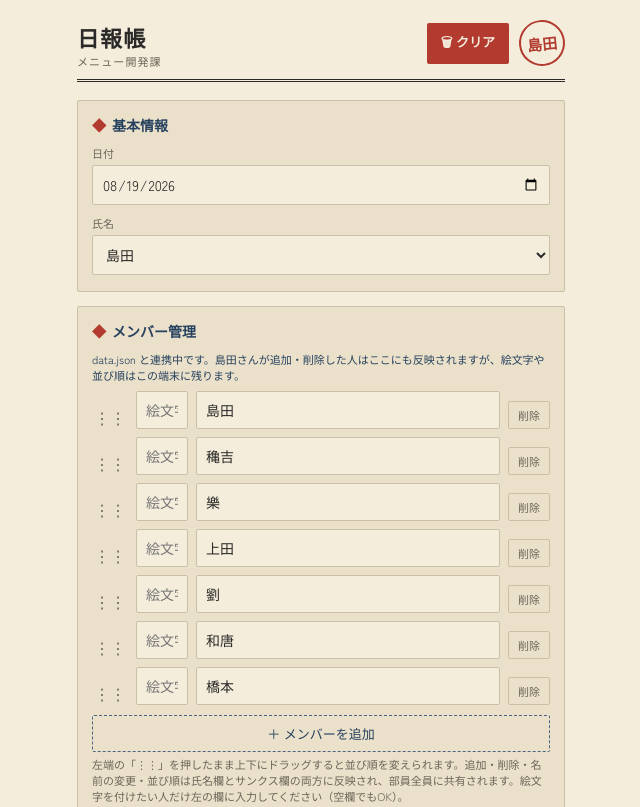
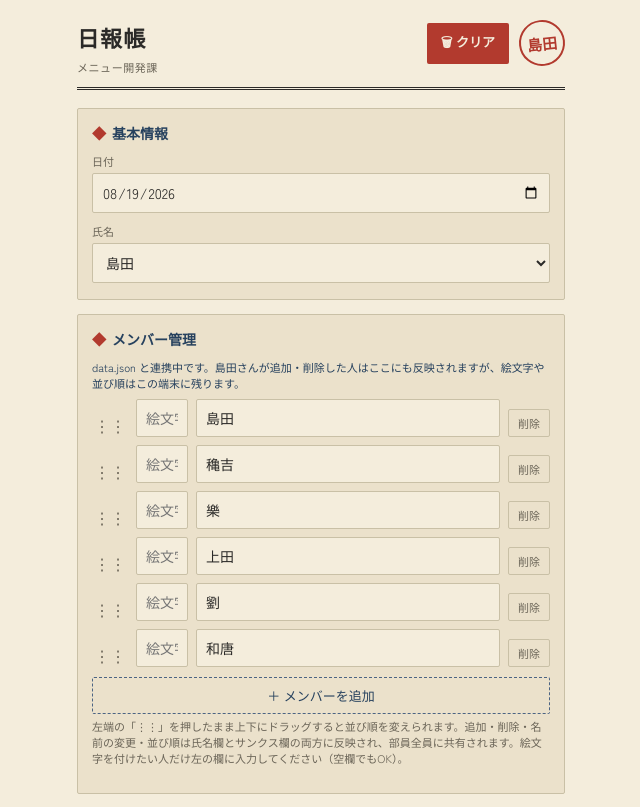
Before and after one commit to yukishimadaduong/nippou-app, a plain HTML site: page index.html in a window 1280 px wide. Shown: the top 807 px of the page, without its empty margins (319-959 px from the left). Drawn offline with nearby package versions, Linux system fonts and the light colour scheme.

Commit message:
Add files via upload

```diff
--- a/data.json
+++ b/data.json
@@ -5,11 +5,16 @@
     { "emoji": "", "name": "樂" },
     { "emoji": "", "name": "上田" },
     { "emoji": "", "name": "劉" },
-    { "emoji": "", "name": "和唐" },
-     { "emoji": "", "name": "橋本" }
+    { "emoji": "", "name": "和唐" }
+  ],
+  "departments": [
+    "メニュー開発課",
+    "販促企画課",
+    "海外開発室",
+    "商品企画開発部"
   ],
   "goalsMap": {
     "2026-08": "・秋冬グランドに向けての準備\n・次回フェア準備\n・新体制の安定運営",
-    "2026-09": "・テスト♡\n・テスト2\n・テスト3"
+    "2026-09": ""
   }
 }
--- a/index.html
+++ b/index.html
@@ -24,6 +24,8 @@
   .masthead{display:flex;align-items:baseline;justify-content:space-between;border-bottom:3px double var(--ink);padding-bottom:10px;margin-bottom:18px;}
   .masthead h1{font-family:'Shippori Mincho',serif;font-weight:700;font-size:22px;margin:0;letter-spacing:.05em;}
   .masthead .sub{font-size:11px;color:var(--ink-soft);letter-spacing:.1em;}
+  .dept-select{font-size:11px;color:var(--ink-soft);letter-spacing:.05em;background:none;border:none;padding:2px 0;font-family:inherit;-webkit-appearance:none;appearance:none;}
+  .dept-select:focus{outline:none;color:var(--indigo);}
   .stamp{width:46px;height:46px;border-radius:50%;border:2px solid var(--shu);color:var(--shu);display:flex;align-items:center;justify-content:center;font-family:'Shippori Mincho',serif;font-weight:700;font-size:15px;flex-shrink:0;transform:rotate(-6deg);}
   .card{background:var(--paper2);border:1px solid var(--line);border-radius:2px;padding:14px 14px 16px;margin-bottom:14px;position:relative;}
   .eyebrow{font-family:'Shippori Mincho',serif;font-weight:700;font-size:14px;color:var(--indigo);display:flex;align-items:center;gap:6px;margin:0 0 10px;}
@@ -67,7 +69,9 @@
   <div class="masthead">
     <div>
       <h1>日報帳</h1>
-      <div class="sub">メニュー開発課</div>
+      <select id="dept" class="dept-select">
+        <option value="メニュー開発課">メニュー開発課</option>
+      </select>
     </div>
     <div style="display:flex;align-items:center;gap:10px;">
       <button id="clearBtnTop" type="button" style="background:var(--shu);border:none;color:#F4EDDC;font-family:inherit;font-weight:700;font-size:13px;padding:9px 14px;border-radius:2px;white-space:nowrap;display:flex;align-items:center;gap:5px;">🗑 クリア</button>
@@ -186,6 +190,17 @@ function escapeHtml(s){
 
 function defaultMembers(){
   return ['島田','穐吉','樂','上田','劉','和唐'].map(name=>({emoji:'', name}));
+}
+
+function defaultDepartments(){
+  return ['メニュー開発課','販促企画課','海外開発室','商品企画開発部'];
+}
+
+function renderDeptOptions(depts){
+  const sel = $('dept');
+  const prev = sel.value;
+  sel.innerHTML = depts.map(d=>`<option value="${escapeHtml(d)}">${escapeHtml(d)}</option>`).join('');
+  if(depts.includes(prev)) sel.value = prev;
 }
 
 let members = [];
@@ -558,6 +573,28 @@ async function loadState(){
   updateStamp();
   $('name').addEventListener('change', updateStamp);
 
+  // 部署名リスト：GitHub版はdata.json、Claude版は共有ストレージから
+  let depts = defaultDepartments();
+  if(jsonData && jsonData.departments && Array.isArray(jsonData.departments) && jsonData.departments.length){
+    depts = jsonData.departments;
+  } else if(!usingDataJson){
+    try{
+      const d = await storage.get('departments', true);
+      depts = (d && d.value) ? JSON.parse(d.value) : defaultDepartments();
+      if(!depts.length) depts = defaultDepartments();
+    }catch(e){ depts = defaultDepartments(); }
+  }
+  renderDeptOptions(depts);
+  let lastDept = '';
+  try{
+    const ld = await storage.get('last-dept');
+    if(ld && ld.value){ lastDept = ld.value; }
+  }catch(e){}
+  if(lastDept && depts.includes(lastDept)){ $('dept').value = lastDept; }
+  $('dept').addEventListener('change', async ()=>{
+    try{ await storage.set('last-dept', $('dept').value); }catch(e){}
+  });
+
   if(!usingDataJson){
     try{
       const g = await storage.get('goals-map', true);
@@ -610,6 +647,7 @@ async function persistGoalsMap(){
 async function saveState(){
   try{
     await storage.set('last-name', $('name').value);
+    await storage.set('last-dept', $('dept').value);
   }catch(e){}
   await persistGoalsMap();
   await saveDraft();
@@ -619,6 +657,7 @@ function buildReport(){
   const dateVal = $('date').value ? new Date($('date').value+'T00:00:00') : new Date();
   const md = `${dateVal.getMonth()+1}/${dateVal.getDate()}（${weekdayJP(dateVal)}）`;
   const name = $('name').value.trim() || '島田';
+  const dept = $('dept').value.trim() || 'メニュー開発課';
 
   const taskEls = Array.from(document.querySelectorAll('#tasks .task-item'));
   const tasks = taskEls.map(el=>{
@@ -653,7 +692,7 @@ function buildReport(){
   const sep = '────────────────';
 
   let out = '';
-  out += `【所属】メニュー開発課　${name}\n`;
+  out += `【所属】${dept}　${name}\n`;
   out += `${md} \n`;
   out += `①進行中の案件\n`;
   out += `★今月の目標数値と進捗：\n`;
```
